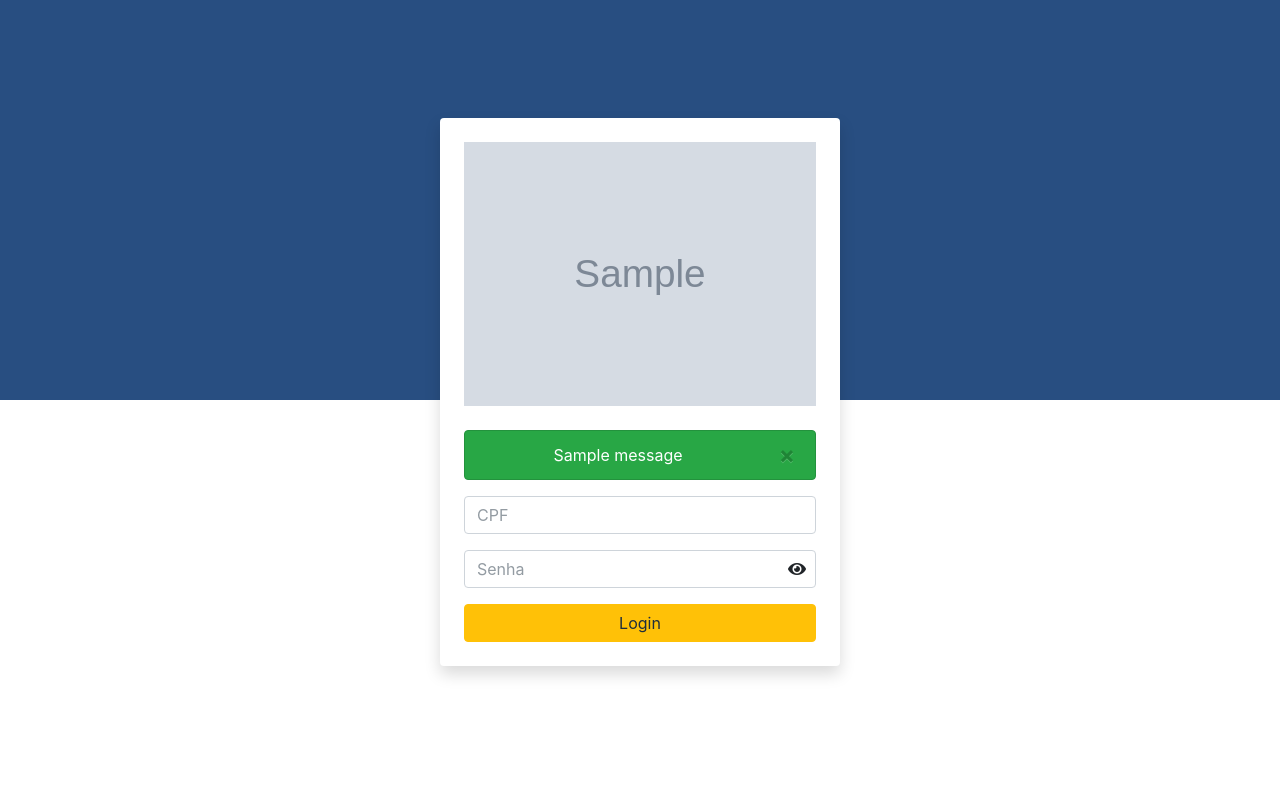
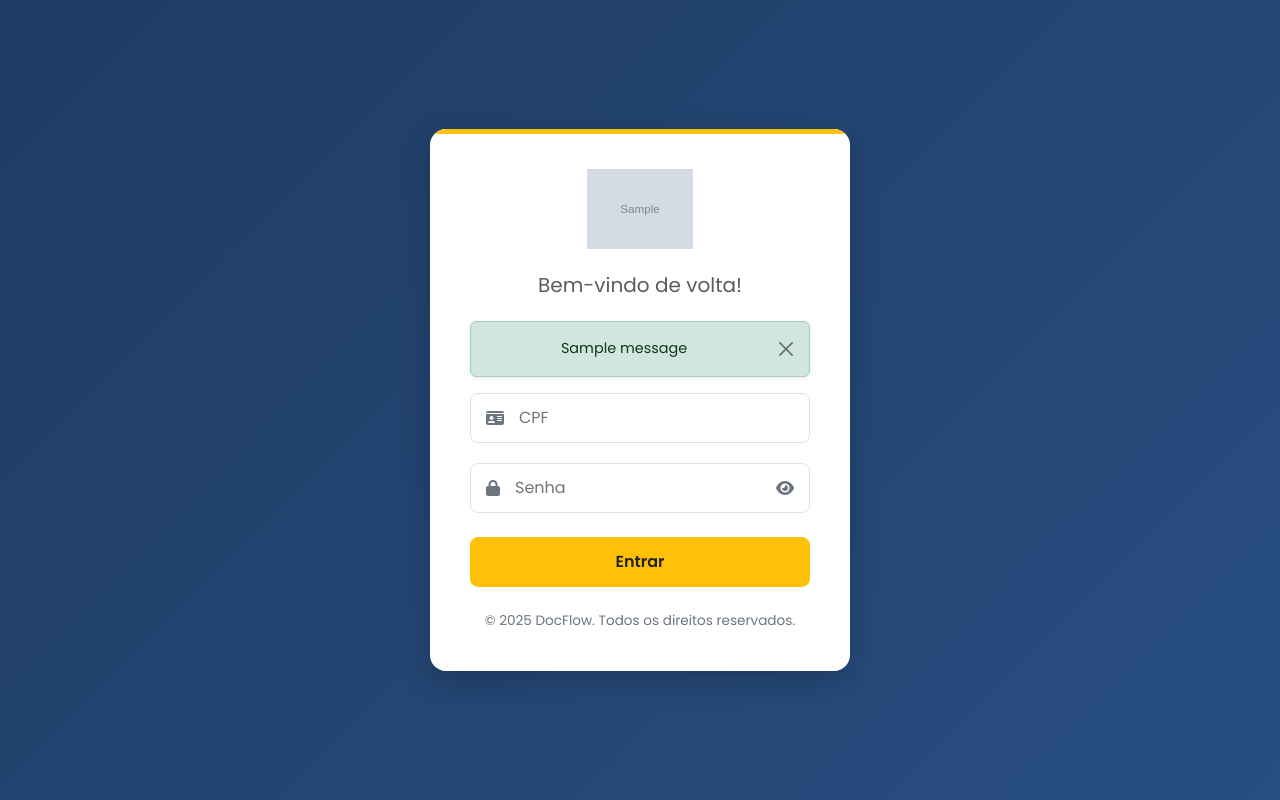
Before and after one commit to HenriqueTorresA/ContractGenerator, a Django app: template app_cg/templates/cg/login.html in a window 1280 px wide. Run offline with Django 5.2, Linux system fonts and the light colour scheme; the template is opened without the code that fills it: most values are stand-ins (such as "Sample title", 1, 10 or a date in 2020); grey boxes marked "Sample" are stand-in pictures; one stand-in notice (Sample message) is shown; some libraries are stand-ins or nearby versions.

Commit message:
Commit para atualização de templates
Commit feito para aprimorar o template login.html e home.html deixando ambos mais elegantes e profissionais, além de alterar o tempo de sessão de 30 minutos para 3hrs e 30min.

```diff
--- a/app_cg/templates/cg/login.html
+++ b/app_cg/templates/cg/login.html
@@ -1,153 +1,281 @@
 {% load static %}
-
 <!DOCTYPE html>
 <html lang="pt-BR">
-  {% load pwa %}
-  {% progressive_web_app_meta %}
+{% load pwa %}
+{% progressive_web_app_meta %}
 <head>
     <meta charset="utf-8">
     <meta name="viewport" content="width=device-width, initial-scale=1">
+    <title>DocFlow | Login</title>
+
     <link rel="icon" href="https://gerador-de-contratos-bucket.s3.us-east-2.amazonaws.com/DOCUMENTACAO/IMAGENS/logo_fundo_branco-160x160-Sem_Titulo.jpg">
-    <!-- Font Awesome (para os ícones) -->
-    <link rel="stylesheet" href="https://cdnjs.cloudflare.com/ajax/libs/font-awesome/6.0.0-beta3/css/all.min.css" integrity="sha512-Fo3rlrQ6WdJjMQUZgUgLV9MZS/7LJj0p6WB2VwlXc9qiG/dAOjz+Ke82h5DZ7/IQDxzZalq0U9X/gShL+Ke2g==" crossorigin="anonymous" referrerpolicy="no-referrer" />
-    <link href="https://cdn.jsdelivr.net/npm/bootstrap@5.0.2/dist/css/bootstrap.min.css" rel="stylesheet"
-    integrity="sha384-EVSTQN3/azprG1Anm3QDgpJLIm9Nao0Yz1ztcQTwFspd3yD65VohhpuuCOmLASjC" crossorigin="anonymous">
-    <link href="https://cdnjs.cloudflare.com/ajax/libs/font-awesome/5.15.4/css/all.min.css" rel="stylesheet">
-    <title>Docflow</title>
-    <!-- Bootstrap CSS -->
+
+    <link rel="preconnect" href="https://fonts.googleapis.com">
+    <link rel="preconnect" href="https://fonts.gstatic.com" crossorigin>
+    <link href="https://fonts.googleapis.com/css2?family=Poppins:wght@300;400;500;600&display=swap" rel="stylesheet">
+
     <link href="https://cdn.jsdelivr.net/npm/bootstrap@5.3.0/dist/css/bootstrap.min.css" rel="stylesheet">
-    <!-- AdminLTE CSS -->
-    <link rel="stylesheet" href="https://cdn.jsdelivr.net/npm/admin-lte@3.2/dist/css/adminlte.min.css">
-    <!-- jQuery -->
-    <script src="https://cdn.jsdelivr.net/npm/jquery@3.6.0/dist/jquery.min.js"></script>
-    <!-- AdminLTE JS -->
-    <script src="https://cdn.jsdelivr.net/npm/admin-lte@3.2/dist/js/adminlte.min.js"></script>
-    <!-- Bootstrap 4 JS -->
-    <script src="https://cdn.jsdelivr.net/npm/bootstrap@4.6.2/dist/js/bootstrap.bundle.min.js"></script>
+
+    <link rel="stylesheet" href="https://cdnjs.cloudflare.com/ajax/libs/font-awesome/6.4.0/css/all.min.css">
+
+    <style>
+        /* --- Estilização Personalizada --- */
+        input[type="password"]::-ms-reveal,
+        input[type="password"]::-ms-clear {
+            display: none;
+        }
+
+        body {
+            font-family: 'Poppins', sans-serif;
+            background-color: #f4f6f9;
+            /* Gradiente elegante usando a cor da sua marca */
+            background: linear-gradient(135deg, #1e3c63 0%, #284e81 100%);
+            height: 100vh;
+            display: flex;
+            align-items: center;
+            justify-content: center;
+            margin: 0;
+        }
+
+        .login-card {
+            background: #ffffff;
+            border-radius: 16px;
+            box-shadow: 0 10px 30px rgba(0, 0, 0, 0.2);
+            padding: 2.5rem;
+            width: 100%;
+            max-width: 420px;
+            border: none;
+            position: relative;
+            overflow: hidden;
+        }
+
+        /* Detalhe visual no topo do card */
+        .login-card::before {
+            content: "";
+            position: absolute;
+            top: 0;
+            left: 0;
+            width: 100%;
+            height: 5px;
+            background: #ffc107; /* Sua cor amarela */
+        }
+
+        .logo-container img {
+            max-height: 80px;
+            margin-bottom: 1.5rem;
+            transition: transform 0.3s ease;
+        }
+
+        .logo-container img:hover {
+            transform: scale(1.05);
+        }
+
+        .form-floating > .form-control:focus,
+        .form-floating > .form-control:not(:placeholder-shown) {
+            padding-top: 1.625rem;
+            padding-bottom: 0.625rem;
+        }
+
+        .input-group-text {
+            background-color: #f8f9fa;
+            border-right: none;
+            color: #284e81;
+        }
+
+        .form-control {
+            border-left: none;
+            padding: 0.75rem;
+        }
+
+        .form-control:focus {
+            box-shadow: none;
+            border-color: #ced4da;
+            border-left: 1px solid #ced4da; /* Restaura a borda no foco */
+        }
+
+        /* Container de input customizado para ícones internos */
+        .custom-input-group {
+            position: relative;
+            margin-bottom: 1.25rem;
+            border: 1px solid #dee2e6;
+            border-radius: 8px;
+            display: flex;
+            align-items: center;
+            background: #fff;
+            transition: border-color 0.3s, box-shadow 0.3s;
+        }
+
+        .custom-input-group:focus-within {
+            border-color: #284e81;
+            box-shadow: 0 0 0 4px rgba(40, 78, 129, 0.1);
+        }
+
+        .custom-input-group i.icon-left {
+            padding: 0 15px;
+            color: #6c757d;
+        }
+
+        .custom-input-group input {
+            border: none;
+            outline: none;
+            width: 100%;
+            padding: 12px 10px 12px 0;
+            color: #495057;
+            background: transparent;
+        }
+
+        .custom-input-group .toggle-password {
+            padding: 0 15px;
+            cursor: pointer;
+            color: #6c757d;
+            transition: color 0.2s;
+        }
+
+        .custom-input-group .toggle-password:hover {
+            color: #284e81;
+        }
+
+        .btn-primary-custom {
+            background-color: #ffc107;
+            border-color: #ffc107;
+            color: #212529;
+            font-weight: 600;
+            padding: 12px;
+            border-radius: 8px;
+            transition: all 0.3s ease;
+            width: 100%;
+        }
+
+        .btn-primary-custom:hover {
+            background-color: #e0a800;
+            border-color: #d39e00;
+            transform: translateY(-1px);
+        }
+
+        .footer-text {
+            font-size: 0.85rem;
+            color: #6c757d;
+            margin-top: 1.5rem;
+            text-align: center;
+        }
+
+        /* Animação suave de entrada */
+        .fade-in {
+            animation: fadeIn 0.6s ease-in-out;
+        }
+
+        @keyframes fadeIn {
+            from { opacity: 0; transform: translateY(20px); }
+            to { opacity: 1; transform: translateY(0); }
+        }
+    </style>
 </head>
 
-<script>
-    window.onload = function() {
-        const urlParams = new URLSearchParams(window.location.search);
-        const error = urlParams.get('error');
-        if (error) {
-            alert(error);
-        }
+<body>
 
-        // CPF formatting
-        const cpfInput = document.getElementById('cpf');
-        if (cpfInput) {
-            cpfInput.addEventListener('input', function () {
-                this.value = formatCPF(this.value);
-            });
-        }
-
-        // Password toggle visibility
-        const togglePasswordIcon = document.querySelector('.toggle-password');
-        const passwordInput = document.getElementById('senha');
-        if (togglePasswordIcon && passwordInput) {
-            togglePasswordIcon.addEventListener('click', function() {
-                togglePasswordVisibility(passwordInput, togglePasswordIcon);
-            });
-        }
-    }
-
-    function formatCPF(cpf) {
-        cpf = cpf.replace(/\D/g, ''); // Remove qualquer caractere não numérico
-        cpf = cpf.replace(/(\d{3})(\d)/, '$1.$2'); // Coloca o primeiro ponto
-        cpf = cpf.replace(/(\d{3})(\d)/, '$1.$2'); // Coloca o segundo ponto
-        cpf = cpf.replace(/(\d{3})(\d{1,2})$/, '$1-$2'); // Coloca o traço
-        return cpf;
-    }
-
-    function togglePasswordVisibility(passwordInput, togglePasswordIcon) {
-        if (passwordInput.type === 'password') {
-            passwordInput.type = 'text';
-            togglePasswordIcon.classList.remove('fa-eye');
-            togglePasswordIcon.classList.add('fa-eye-slash'); // Muda para ícone de olho fechado
-        } else {
-            passwordInput.type = 'password';
-            togglePasswordIcon.classList.remove('fa-eye-slash');
-            togglePasswordIcon.classList.add('fa-eye'); // Muda para ícone de olho aberto
-        }
-    }
-</script>
-
-<style>
-    .password-container {
-        position: relative;
-    }
-
-    .toggle-password {
-        position: absolute;
-        top: 50%;
-        right: 10px;
-        transform: translateY(-50%);
-        cursor: pointer;
-    }
-</style>
-
-<body class="d-flex justify-content-center align-items-center vh-100" style="background: linear-gradient(to bottom, #284e81 50%, white 50%);">
-    <div class="card shadow rounded p-4" style="width: 400px;">
-        <div class="text-center mb-4">
-            <img src="{{ logo_url }}" class="img-fluid" alt="Logo">
+    <div class="login-card fade-in">
+        <div class="text-center logo-container">
+            {% if logo_url %}
+                <img src="{{ logo_url }}" alt="DocFlow Logo">
+            {% else %}
+                <h2 class="fw-bold text-primary mb-4">DocFlow</h2>
+            {% endif %}
+            <h5 class="text-muted fw-normal mb-4">Bem-vindo de volta!</h5>
         </div>
 
         {% if messages %}
             {% for message in messages %}
-            <div class="alert
-                        {% if message.tags == 'success' %}alert-success{% endif %}
-                        {% if message.tags == 'error' %}alert-danger{% endif %}
-                        {% if message.tags == 'warning' %}alert-warning{% endif %}
-                        {% if message.tags == 'info' %}alert-info{% endif %}
-                        alert-dismissible fade show text-center" role="alert">
+            <div class="alert alert-{{ message.tags|default:'info' }} alert-dismissible fade show text-center shadow-sm" role="alert" style="font-size: 0.9rem;">
                 {{ message }}
-                <button type="button" class="close" data-dismiss="alert" aria-label="Fechar">
-                    <span aria-hidden="true">&times;</span>
-                </button>
+                <button type="button" class="btn-close" data-bs-dismiss="alert" aria-label="Close"></button>
             </div>
             {% endfor %}
         {% endif %}
 
         <form id="form_login" method="post" action="{% url 'login' %}">
             {% csrf_token %}
-            <div class="mb-3">
-                <input type="text" id="cpf" name="cpf" class="form-control" maxlength="14" placeholder="CPF" required/>
+
+            <div class="custom-input-group">
+                <i class="fas fa-id-card icon-left"></i>
+                <input type="text" id="cpf" name="cpf" maxlength="14" placeholder="CPF" required autocomplete="off">
             </div>
 
-            <div class="mb-3 password-container">
-                <input type="password" id="senha" name="senha" class="form-control" placeholder="Senha" required>
-                <i class="fas fa-eye toggle-password"></i>
+            <div class="custom-input-group">
+                <i class="fas fa-lock icon-left"></i>
+                <input type="password" id="senha" name="senha" placeholder="Senha" required>
+                <i class="fas fa-eye toggle-password" id="togglePasswordBtn"></i>
             </div>
 
-            <button id="btn-login" type="submit" class="btn btn-warning w-100">Login</button>
-
-            <div class="position-fixed top-50 start-50 translate-middle">
-                <div id="spinner" class="spinner-border text-dark" role="status" style="display: none;">
-                    <span class="visually-hidden">Loading...</span>
-                </div>
+            <div class="d-grid gap-2 mt-4">
+                <button id="btn-login" type="submit" class="btn btn-primary-custom">
+                    <span id="btn-text">Entrar</span>
+                    <span id="btn-spinner" class="spinner-border spinner-border-sm ms-2" role="status" aria-hidden="true" style="display: none;"></span>
+                </button>
             </div>
         </form>
 
-        <script>
-            document.getElementById("form_login").addEventListener("submit", function() {
-                document.getElementById("spinner").style.display = "inline-block";
-                document.getElementById("btn-login").disable = true
-            })
-
-            // Esconde novamente o spinner assim que a nova página é apresentada
-            window.addEventListener("pageshow", function() {
-                document.getElementById("spinner").style.display = "none";
-            });// Esconde novamente o spinner assim que a nova página é apresentada
-            window.addEventListener("pageshow", function() {
-                document.getElementById("spinner").style.display = "none";
-            });
-        </script>
-
+        <div class="footer-text">
+            &copy; {% now "Y" %} DocFlow. Todos os direitos reservados.
+        </div>
     </div>
 
-    <!-- Bootstrap JS (necessário para responsividade) -->
     <script src="https://cdn.jsdelivr.net/npm/bootstrap@5.3.0/dist/js/bootstrap.bundle.min.js"></script>
 
+    <script>
+        document.addEventListener("DOMContentLoaded", function() {
+
+            // 1. Lógica do CPF
+            const cpfInput = document.getElementById('cpf');
+            if (cpfInput) {
+                cpfInput.addEventListener('input', function (e) {
+                    let value = e.target.value.replace(/\D/g, '');
+                    value = value.replace(/(\d{3})(\d)/, '$1.$2');
+                    value = value.replace(/(\d{3})(\d)/, '$1.$2');
+                    value = value.replace(/(\d{3})(\d{1,2})$/, '$1-$2');
+                    e.target.value = value;
+                });
+            }
+
+            // 2. Lógica da Senha (Toggle)
+            const toggleBtn = document.getElementById('togglePasswordBtn');
+            const passwordInput = document.getElementById('senha');
+
+            if (toggleBtn && passwordInput) {
+                toggleBtn.addEventListener('click', function() {
+                    const type = passwordInput.getAttribute('type') === 'password' ? 'text' : 'password';
+                    passwordInput.setAttribute('type', type);
+
+                    // Alternar ícone
+                    this.classList.toggle('fa-eye');
+                    this.classList.toggle('fa-eye-slash');
+                });
+            }
+
+            // 3. Lógica do Spinner no Botão
+            const form = document.getElementById("form_login");
+            const btnLogin = document.getElementById("btn-login");
+            const btnText = document.getElementById("btn-text");
+            const btnSpinner = document.getElementById("btn-spinner");
+
+            if(form) {
+                form.addEventListener("submit", function() {
+                    // Desabilita o botão para evitar duplo envio
+                    btnLogin.disabled = true;
+                    // Altera o texto e mostra spinner
+                    btnText.textContent = "Autenticando...";
+                    btnSpinner.style.display = "inline-block";
+                });
+            }
+
+            // Restaura o botão se o usuário voltar na página (bfcache)
+            window.addEventListener("pageshow", function(event) {
+                if (event.persisted || (window.performance && window.performance.navigation.type === 2)) {
+                    btnLogin.disabled = false;
+                    btnText.textContent = "Entrar";
+                    btnSpinner.style.display = "none";
+                }
+            });
+        });
+    </script>
 </body>
 </html>
```
Also changed, not shown: app_cg/templates/cg/home.html (+192 -155 lines), contract_generator/settings.py (+8 -4 lines).
